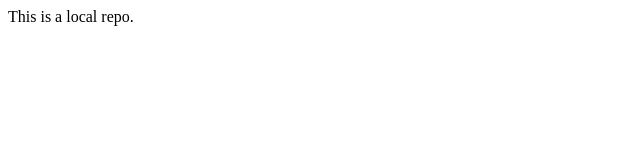
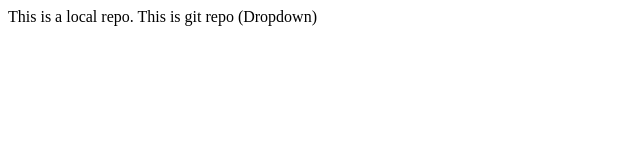
Before and after one commit to mangeshmhasane/Local-Repository, a plain HTML site: page index.html in a window 1280 px wide. Shown: the whole page, without its empty margins (0-640 px from the left). Drawn offline with Linux system fonts and the light colour scheme.

Commit message:
dropdown added

```diff
--- a/index.html
+++ b/index.html
@@ -1,3 +1,4 @@
 <p>
     This is a local repo.
+    This is git repo (Dropdown)
 </p>
```
